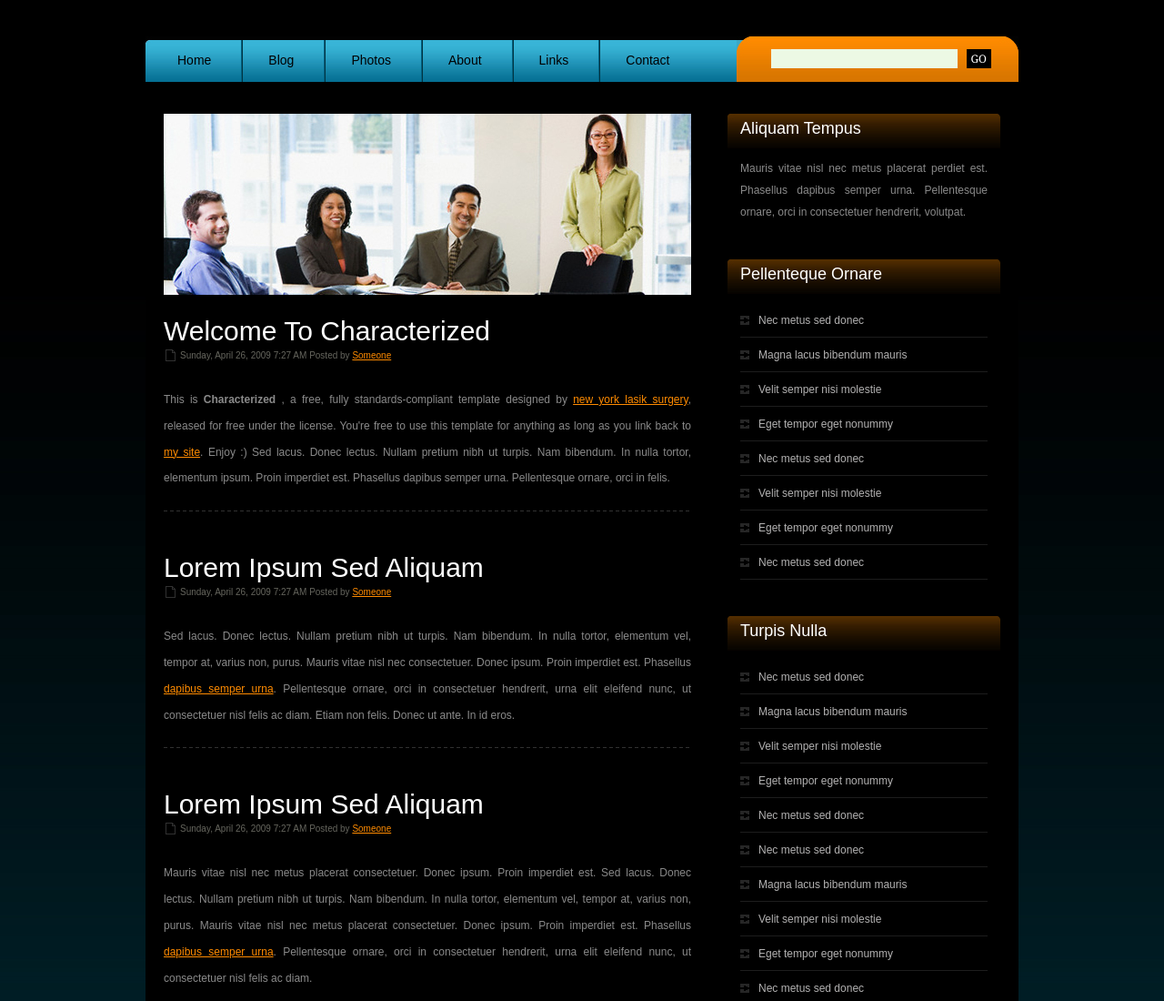
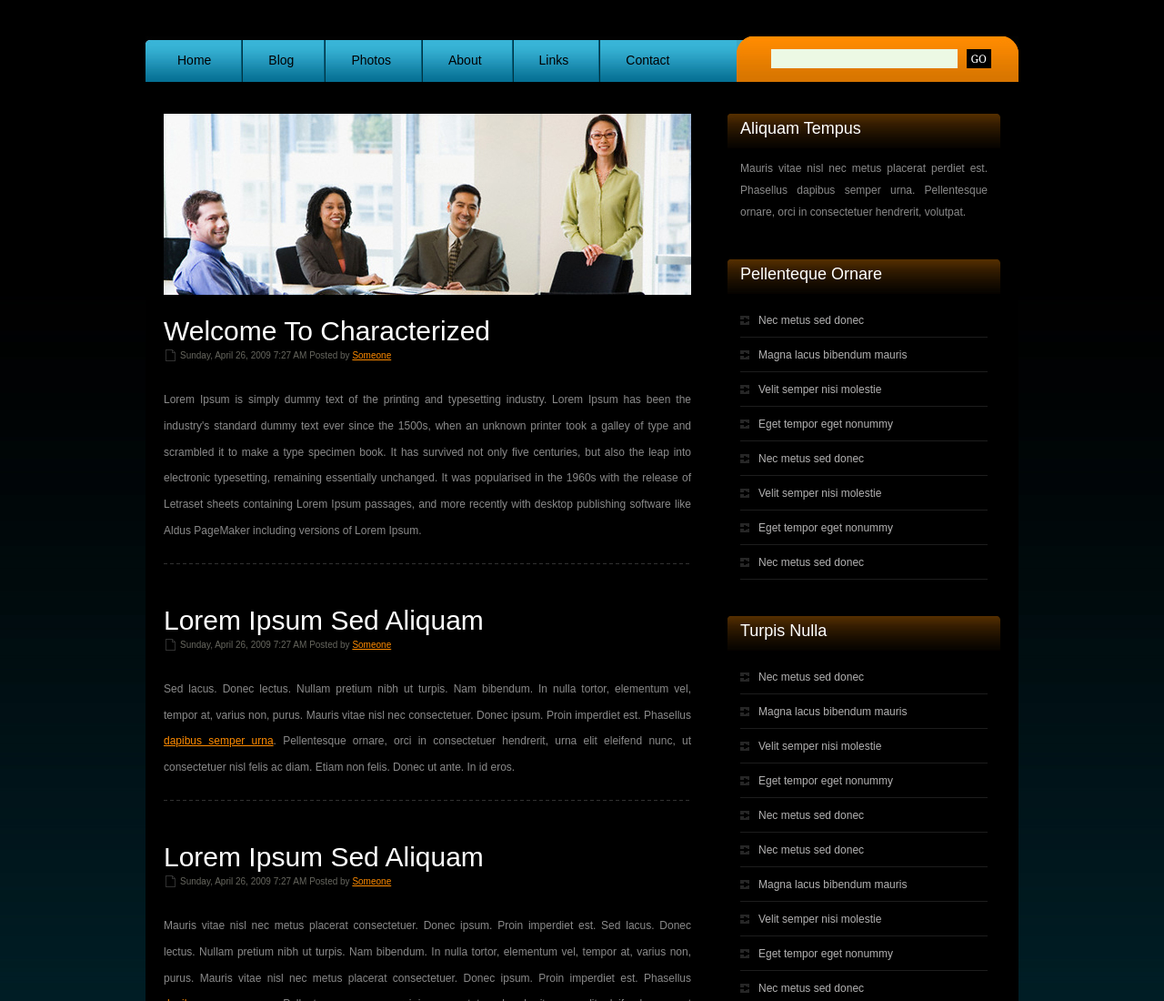
Before and after one commit to PedroPatinoGarcia/goal-PPG22, a plain HTML site: page index.html in a window 1280 px wide. Shown: the top 1100 px of the page at 91% size. Drawn offline with Linux system fonts and the light colour scheme.

Commit message:
Añadir primer parrafo

```diff
--- a/index.html
+++ b/index.html
@@ -45,8 +45,7 @@
 				<h2 class="title"><a href="#">Welcome to Characterized </a></h2>
 				<p class="meta">Sunday, April 26, 2009 7:27 AM Posted by <a href="#">Someone</a></p>
 				<div class="entry">
-					<p>This is <strong>Characterized </strong>, a free, fully standards-compliant template designed by <a href="http://www.worldclasslasik.com">new york lasik surgery</a>, released for free under the  license.  You're free to use this template for anything as long as you link back to <a href="http://www.worldclasslasik.com">my site</a>. Enjoy :)
-					Sed lacus. Donec lectus. Nullam pretium nibh ut turpis. Nam bibendum. In nulla tortor, elementum ipsum. Proin imperdiet est. Phasellus dapibus semper urna. Pellentesque ornare, orci in felis. </p>
+					<p>Lorem Ipsum is simply dummy text of the printing and typesetting industry. Lorem Ipsum has been the industry's standard dummy text ever since the 1500s, when an unknown printer took a galley of type and scrambled it to make a type specimen book. It has survived not only five centuries, but also the leap into electronic typesetting, remaining essentially unchanged. It was popularised in the 1960s with the release of Letraset sheets containing Lorem Ipsum passages, and more recently with desktop publishing software like Aldus PageMaker including versions of Lorem Ipsum.</p>
 				</div>
 			</div>
 			<div class="post">
```
